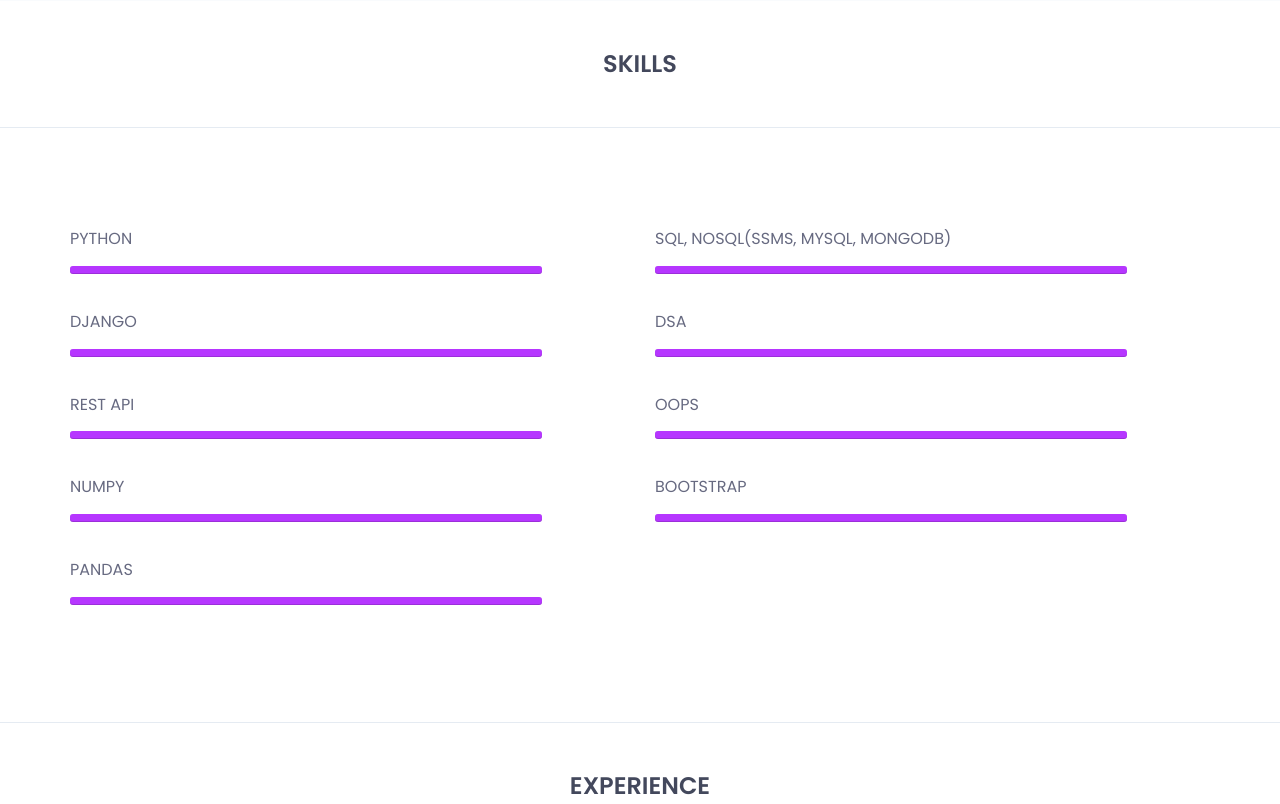
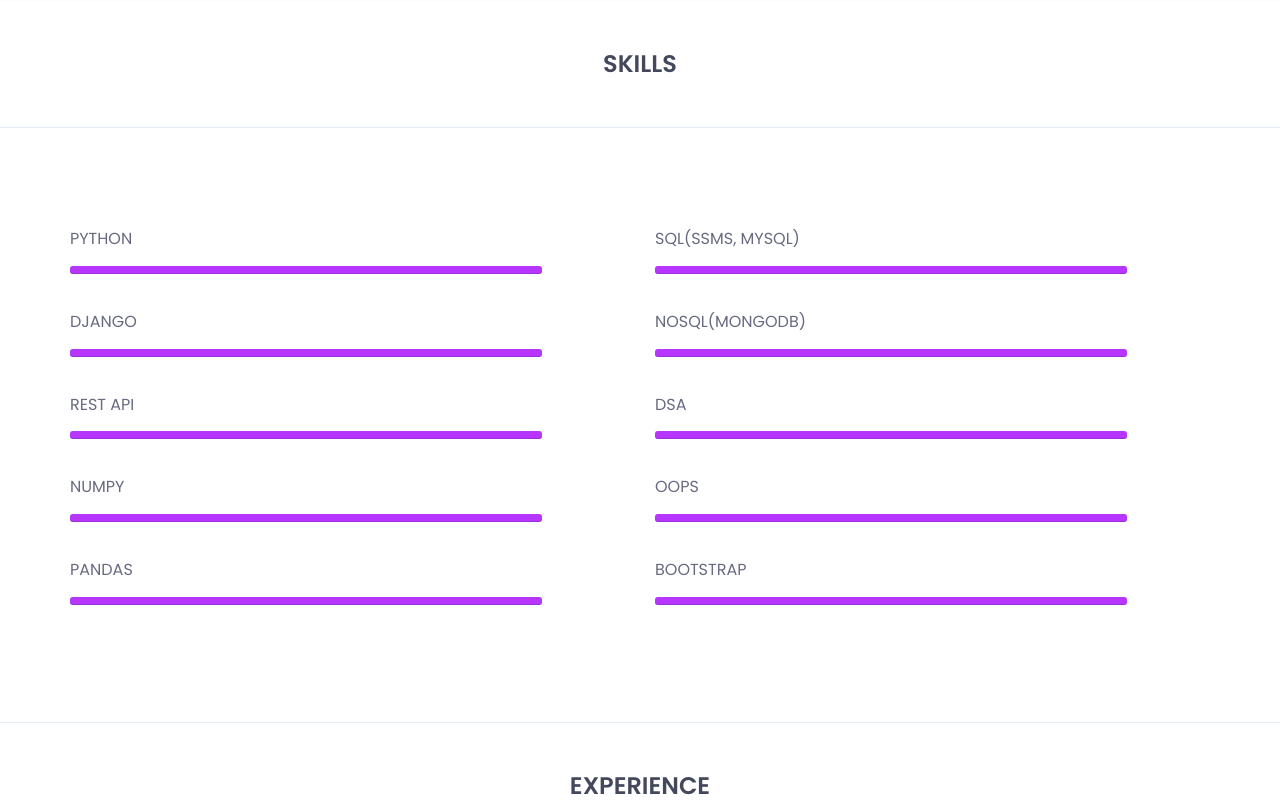
Before and after one commit to Shirodkar-Shubham-GitHub/mywebsite, a Django app: page / in a window 1280 px wide. Shown: the part 2369-3173 px from the top of the page. Run offline with Django 5.2, Linux system fonts and the light colour scheme; some libraries are stand-ins or nearby versions.

Commit message:
Update index.html

```diff
--- a/base/templates/base/index.html
+++ b/base/templates/base/index.html
@@ -328,7 +328,16 @@
 							<div class="col-md-6">
 								<div class="single-skill-content">
 									<div class="barWrapper">
-										<span class="progressText">SQL, NoSQL(SSMS, MySQL, MongoDB)</span>
+										<span class="progressText">SQL(SSMS, MySQL)</span>
+										<div class="single-progress-txt">
+											<div class="progress ">
+											   <div class="progress-bar" role="progressbar" aria-valuenow="100">
+											   </div>
+											</div>
+										</div>
+									</div><!-- /.barWrapper -->
+									<div class="barWrapper">
+										<span class="progressText">NoSQL(MongoDB)</span>
 										<div class="single-progress-txt">
 											<div class="progress ">
 											   <div class="progress-bar" role="progressbar" aria-valuenow="100">
```
